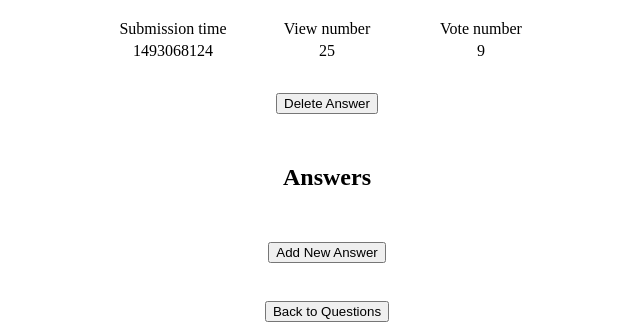
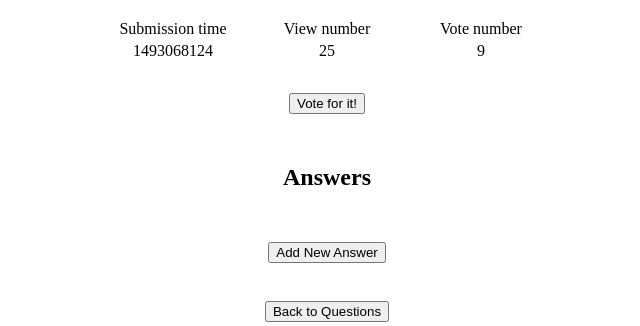
Before and after one commit to gergobereczk/ask-mate, a Flask app: page /question/1 in a window 1280 px wide. Shown: the part 180-506 px from the top of the page, without its empty margins (313-953 px from the left). Run offline with Flask 2, Linux system fonts and the light colour scheme; some libraries are stand-ins or nearby versions.

Commit message:
html line change

```diff
--- a/sample_data/question.csv
+++ b/sample_data/question.csv
@@ -12,4 +12,4 @@
 2,1493015432,1370,57,Drawing canvas with an image picked with Cordova Camera Plugin,"I'm getting an image from device and drawing a canvas with filters using Pixi JS. It works all well using computer to get an image. But when I'm on IOS, it throws errors such as cross origin issue, or that I'm trying to use an unknown format.
 
 This is the code I'm using to draw the image (that works on web/desktop but not cordova built ios app)",
-3,1546595332.0740433,45,5,This is the new question?,How you doing?,
+3,1546595332.0740433,48,5,This is the new question?,How you doing?,
--- a/templates/display_a_question.html
+++ b/templates/display_a_question.html
@@ -48,7 +48,7 @@
     </tr>
 
 </table>
-<h3><p align="center"><a href="{{  url_for('display_question', question_id=question_table.id) }}" type="button"><button type="button">Delete Answer</button></a></p></h3>
+<h3><p align="center"><a href="{{  url_for('display_question', question_id=question_table.id) }}" type="button"><button type="button">Vote for it!</button></a></p></h3>
 <h2 align="center"><strong>Answers</strong></h2>
 
     <input type="hidden" name="id" value="t">
```
